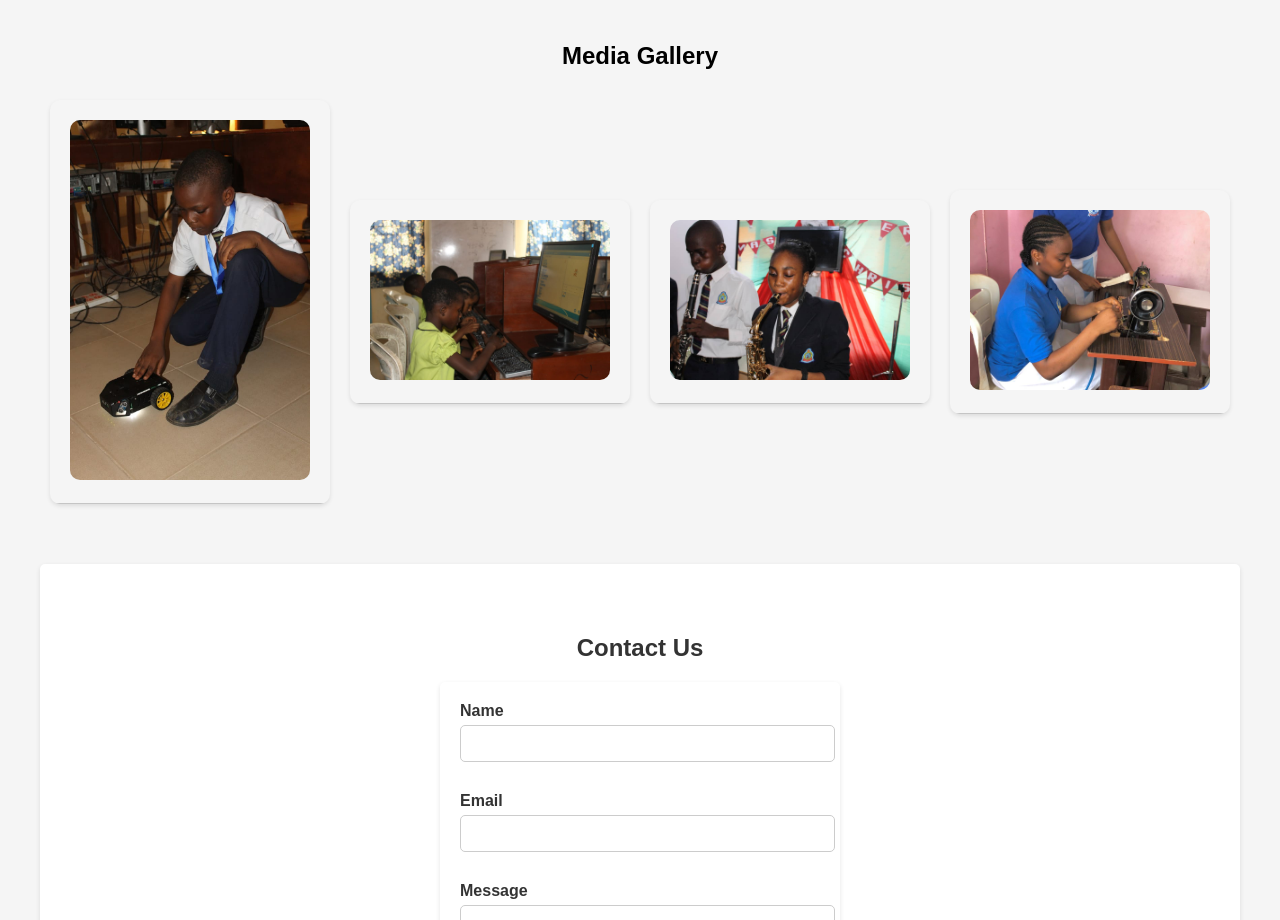
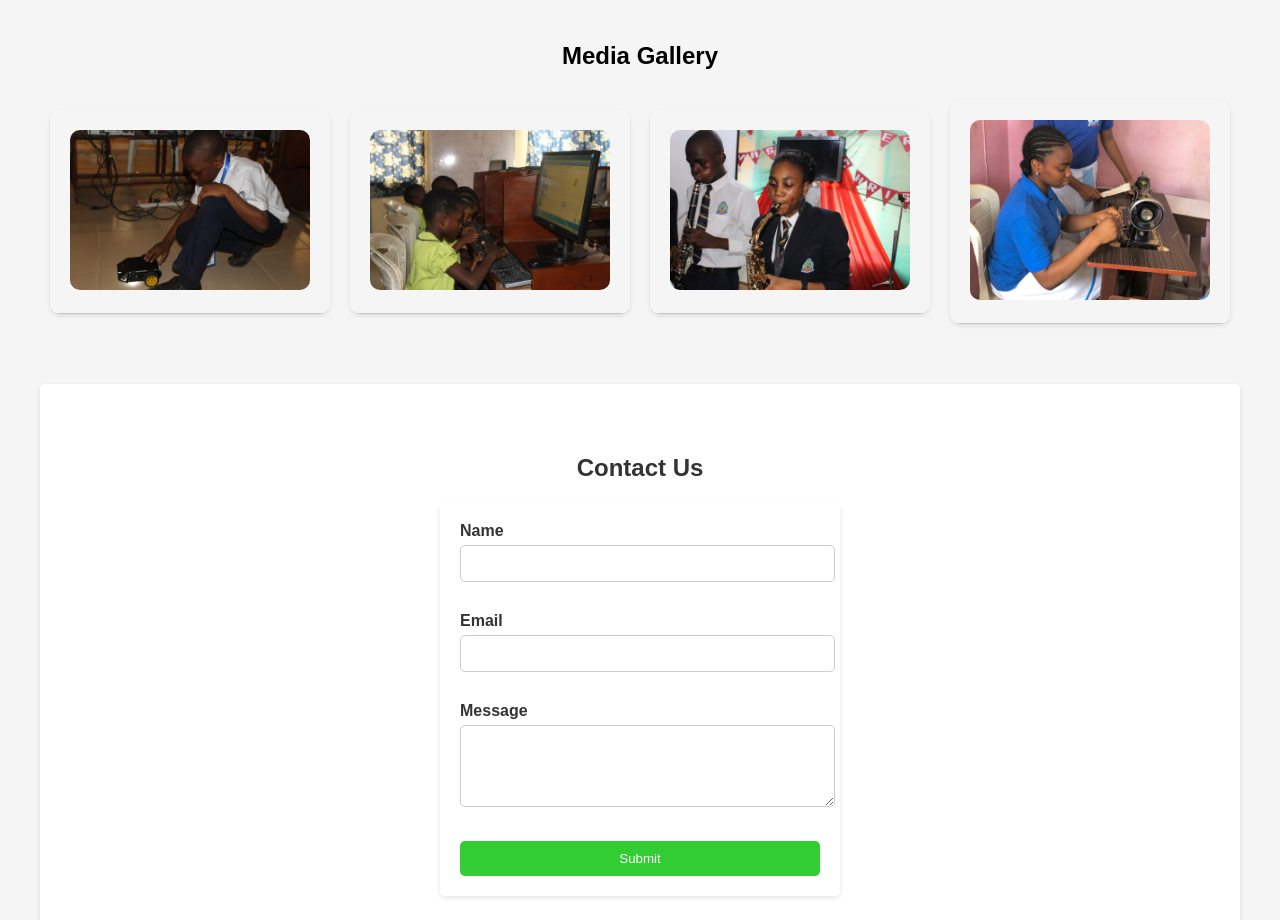
Before and after one commit to Megsow/Gods-Pride-Schools-Website, a plain HTML site: page index.html in a window 1280 px wide. Shown: the part 3040-3960 px from the top of the page. Drawn offline with nearby package versions, Linux system fonts and the light colour scheme.

Commit message:
Add files via upload

```diff
--- a/index.html
+++ b/index.html
@@ -138,7 +138,7 @@
     <h2>Media Gallery</h2>
     <div class="media-gallery">
       <div class="media-item">
-        <a href="gallery.html"><img src="media-image1.JPG" alt="Media 1" ></a>
+        <a href="gallery.html"><img src="image80.JPG" alt="Media 1" ></a>
         <div class="media-info">
           <h3>Robotics </h3>
         </div>
```
